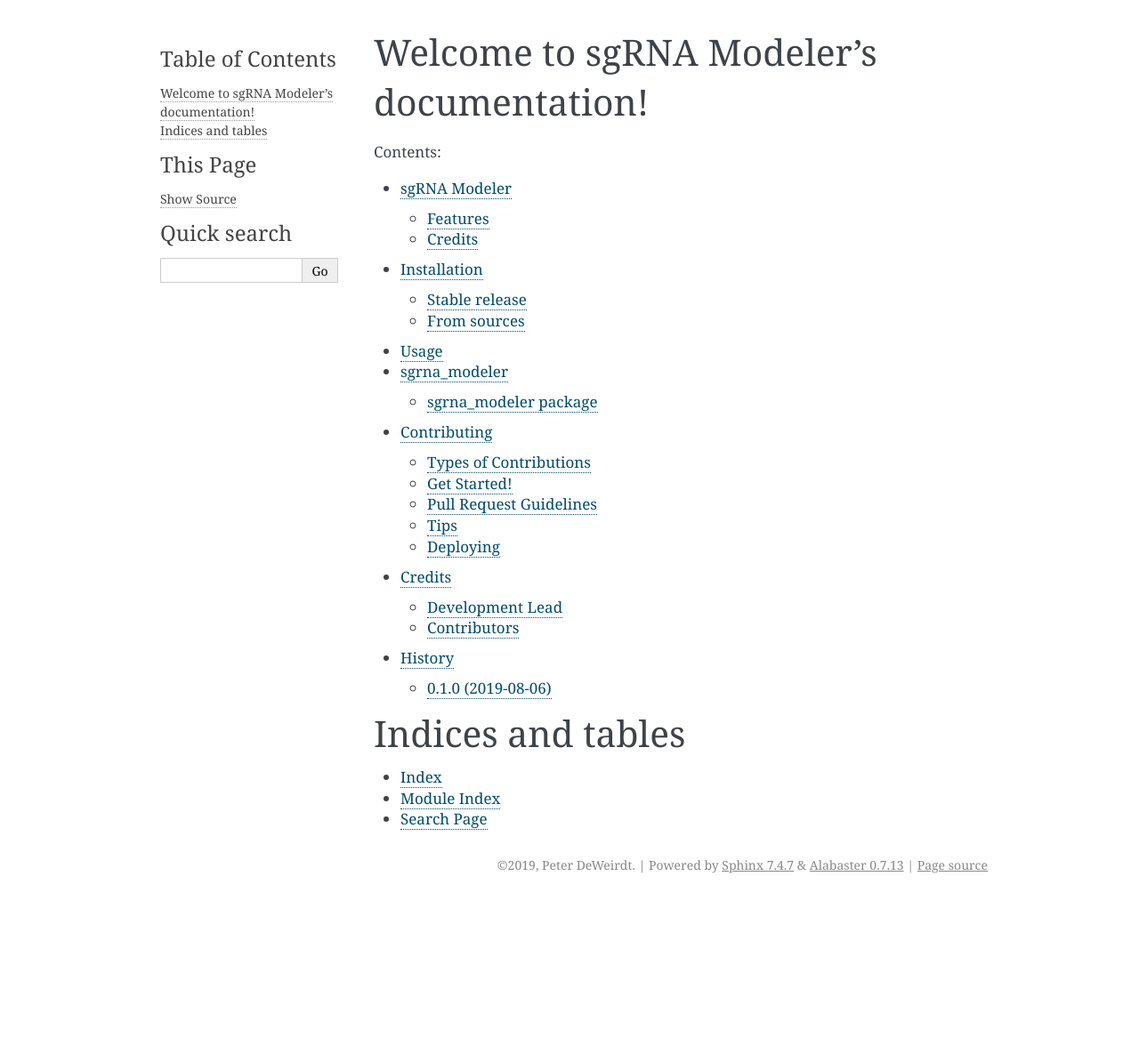
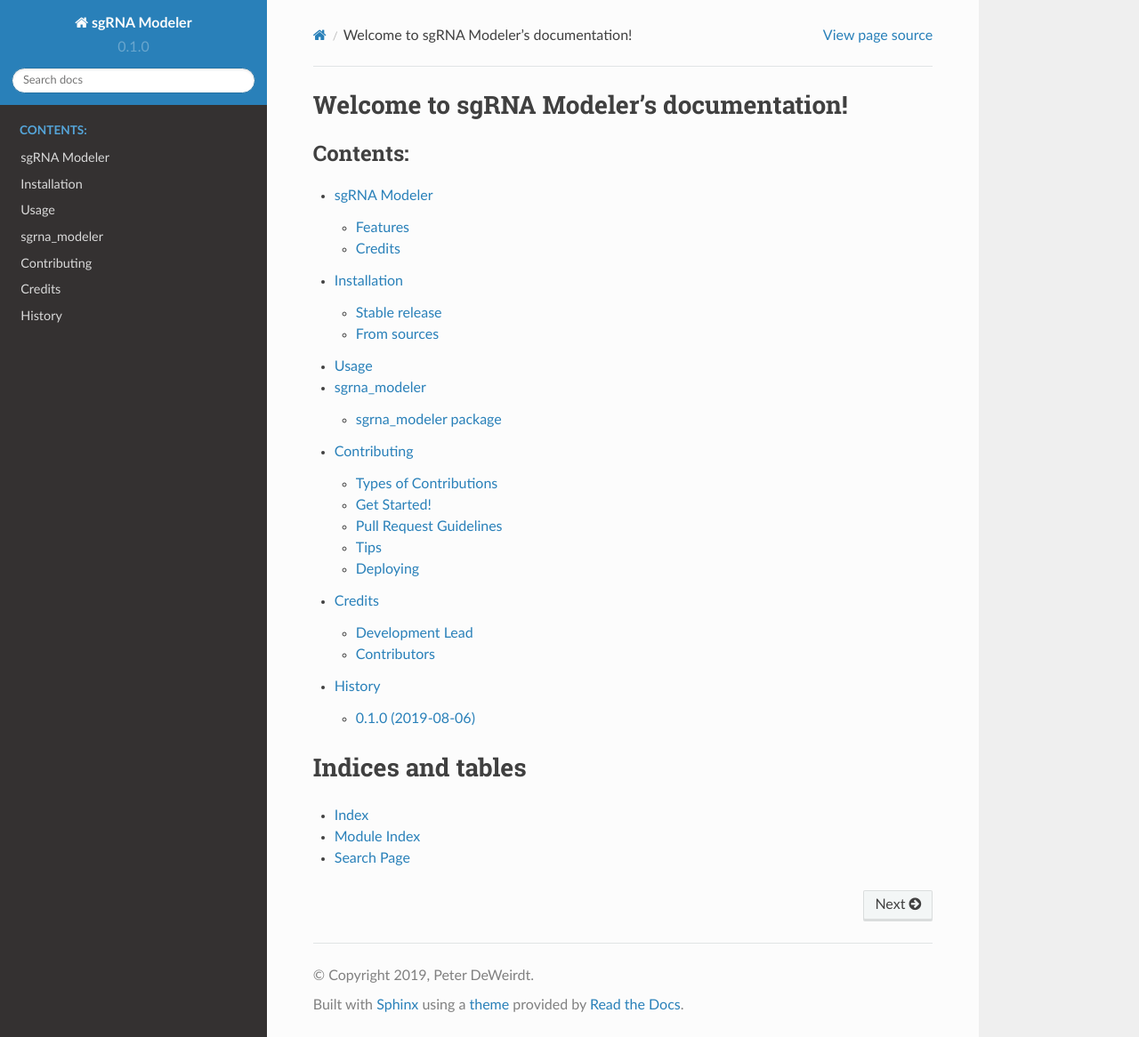
Before and after one commit to PeterDeWeirdt/sgrna_modeler, a Sphinx documentation site: the page built from docs/index.rst, in a window 1280 px wide and 1166 px high. Shown: the whole window at 89% size. Built offline with Sphinx 7.4.7 and the Read the Docs theme 2.0.0, drawn with Linux system fonts in a browser that asks for light colours.

Commit message:
doc (sphinx): change theme and remove tensorflow from the requirements

```diff
--- a/docs/conf.py
+++ b/docs/conf.py
@@ -23,6 +23,7 @@
 sys.path.insert(0, os.path.abspath('..'))
 
 import sgrna_modeler
+import sphinx_rtd_theme
 
 # -- General configuration ---------------------------------------------
 
@@ -32,7 +33,7 @@
 
 # Add any Sphinx extension module names here, as strings. They can be
 # extensions coming with Sphinx (named 'sphinx.ext.*') or your custom ones.
-extensions = ['sphinx.ext.autodoc', 'sphinx.ext.viewcode']
+extensions = ['sphinx.ext.autodoc', 'sphinx.ext.viewcode', 'sphinx_rtd_theme']
 
 # Add any paths that contain templates here, relative to this directory.
 templates_path = ['_templates']
@@ -78,13 +79,14 @@
 # If true, `todo` and `todoList` produce output, else they produce nothing.
 todo_include_todos = False
 
-
+autodoc_mock_imports = ["tensorflow"]
 # -- Options for HTML output -------------------------------------------
 
 # The theme to use for HTML and HTML Help pages.  See the documentation for
 # a list of builtin themes.
 #
-html_theme = 'alabaster'
+#html_theme = 'alabaster'
+html_theme = 'sphinx_rtd_theme'
 
 # Theme options are theme-specific and customize the look and feel of a
 # theme further.  For a list of options available for each theme, see the
--- a/docs/requirements.txt
+++ b/docs/requirements.txt
@@ -4,4 +4,3 @@
 pandas>=0.24.2
 scikit-learn==0.21.2
 scipy>=1.3.0
-tensorflow>=1.14.0
```
